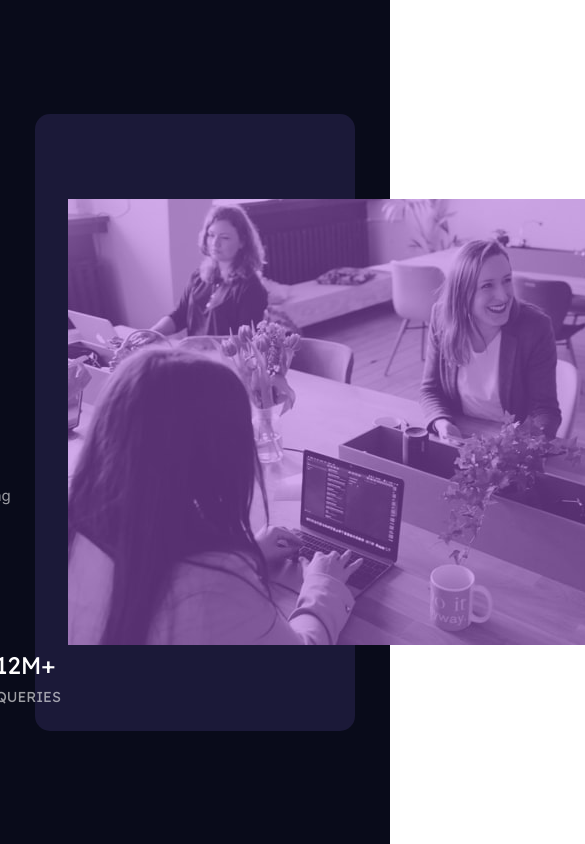
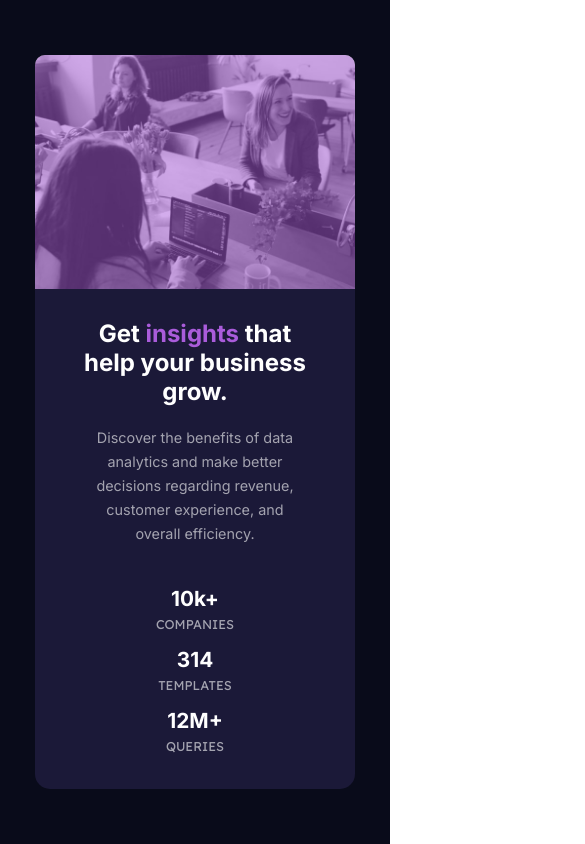
Before and after one commit to tomeluan05/Stats-preview-card-component, a plain HTML site: page index.html in a window 390 px wide. Shown: the top 844 px of the page, 585 px wide, since content can reach past the window. Drawn offline with Linux system fonts and the light colour scheme.

Commit message:
Subindo código responsivo para mobile.

```diff
--- a/css/style.css
+++ b/css/style.css
@@ -49,9 +49,13 @@ body{
     border-radius: 15px;
 }
 
-img{
+.image_desktop{
     border-radius: 0 10px 10px 0;
     height: 100%;
+}
+
+.image_mobile{
+    display: none;
 }
 
 .opacity_background{
@@ -101,6 +105,7 @@ img{
     color: var(--slightly-transparent-white);
     line-height: 1.5rem;
     font-weight: 100;
+    max-width: 80%;
 }
 
 .datas{
@@ -117,7 +122,9 @@ img{
 }
 
 .numbers{
+    font-family: 'Inter';
     font-size: 1.5rem;
+    font-weight: bold;
 }
 
 .description_numbers{
@@ -127,3 +134,62 @@ img{
     text-transform: uppercase;
     color: var(--slightly-transparent-white);
 }
+
+/* MEDIA QUERY MOBILE */
+
+@media screen and (max-width: 959px){
+    .content{
+        flex-direction: column;
+        text-align: center;
+        padding-bottom: 20px;
+    }
+
+    .image_desktop{
+        display: none;
+    }
+
+    .image_mobile{
+        display: flex;
+        width: 100%;
+        border-radius: 10px 10px 0 0;
+    }
+
+    .background{
+        border-radius: 10px 10px 0 0;
+    }
+
+    .title{
+        font-size: 1.5rem;
+        margin-top: 30px;
+        margin-bottom: 20px;
+    }
+
+    .paragraph{
+        max-width: 100%;
+        margin-bottom: 20px;
+        font-size: 0.9rem;
+        margin-bottom: 40px;
+    }
+
+    .datas{
+        justify-content: center;
+        align-items: center;
+        flex-direction: column;
+        padding: 0;
+    }
+
+    .data_content{
+        justify-content: center;
+        align-items: center;
+    }
+
+    .numbers{
+        font-size: 1.3rem;
+    }
+
+    .description_numbers{
+        font-size: 0.8rem;
+        margin-bottom: 15px;
+        margin-top: 5px;
+    }
+}
--- a/index.html
+++ b/index.html
@@ -19,7 +19,8 @@
       <section class="content">
         <section class="opacity_background">
           <section class="background"></section>
-          <img src="./images/image-header-desktop.jpg" alt="" />
+          <img class="image_desktop" src="./images/image-header-desktop.jpg" alt="" />
+          <img class="image_mobile" src="./images/image-header-mobile.jpg" alt="" />
         </section>
 
         <section class="description">
```
